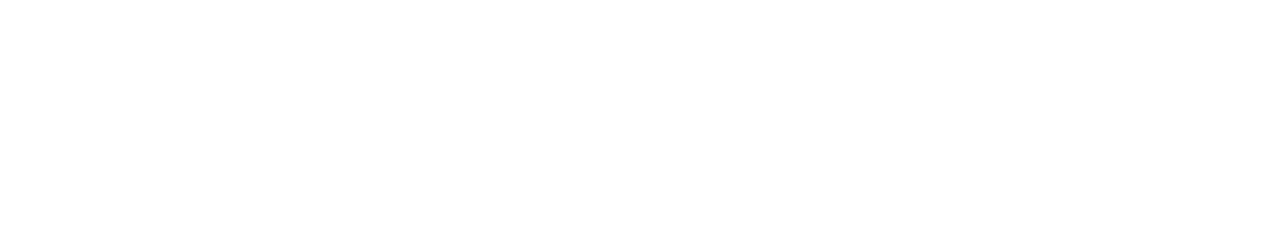
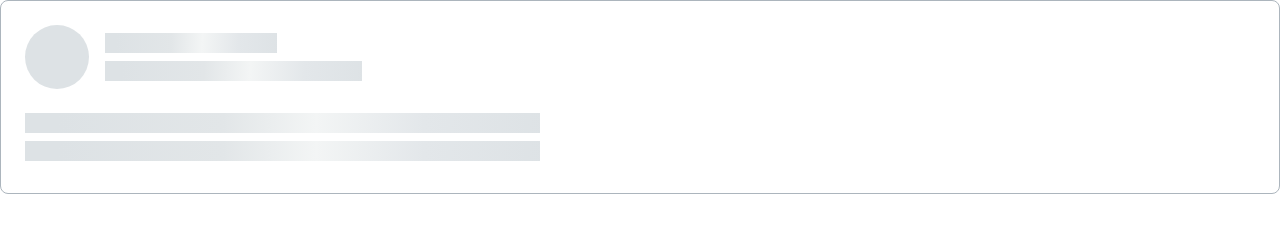
Before and after one commit to js-tasks-ru/htmlcss-20220919_kuzya9, a website: page 04-lection2/02-skeleton/index.html in a window 1280 px wide. Drawn offline with Linux system fonts and the light colour scheme.

Commit message:
skeleton

```diff
--- a/04-lection2/02-skeleton/index.html
+++ b/04-lection2/02-skeleton/index.html
@@ -1,11 +1,24 @@
 <!DOCTYPE html>
 <!-- Страница со скелетоном -->
+<meta charset="utf-8">
 <html lang="ru">
     <head>
         <link rel="stylesheet" href="../../assets/css/main.css">
         <link rel="stylesheet" href="./skeleton.css">
     </head>
     <body>
-
+    <div class="skeleton">
+        <div class="skeleton__header__wrapper">
+            <div class="skeleton__avatar"></div>
+                <div class="skeleton__title__wrapper">
+                    <div class="skeleton__info"></div>
+                    <div class="skeleton__info__2"></div>
+                </div>
+        </div>
+        <div class="skeleton__body_wrapper">
+            <div class="skeleton__body__line"></div>
+            <div class="skeleton__body__line"></div>
+        </div>
+    </div>
     </body>
 </html>
--- a/04-lection2/02-skeleton/skeleton.css
+++ b/04-lection2/02-skeleton/skeleton.css
@@ -0,0 +1,52 @@
+.skeleton {
+    border-radius: 8px;
+    border: solid 1px var(--grey-3);
+}
+.skeleton__header__wrapper {
+    display: flex;
+    align-items: center;
+    gap: 16px;
+    padding: 24px;
+}
+
+.skeleton__avatar {
+    height: 64px;
+    width: 64px;
+    border-radius: 50%;
+    background: var(--grey-2);
+}
+
+.skeleton__title__wrapper {
+    display: flex;
+    flex-direction: column;
+    gap: 8px;
+}
+
+.skeleton__info {
+    height: 20px;
+    width: 172px;
+    background: linear-gradient(92.51deg, #DDE2E5 6.44%, #E2E6E8 38.47%, #F3F5F5 56.48%, #E3E7EA 77.5%, #DDE2E5 102.52%);
+}
+
+.skeleton__info__2 {
+    height: 20px;
+    width: 257px;
+    background: linear-gradient(92.51deg, #DDE2E5 6.44%, #E2E6E8 38.47%, #F3F5F5 56.48%, #E3E7EA 77.5%, #DDE2E5 102.52%);
+}
+
+.skeleton__body_wrapper {
+    display: flex;
+    flex-direction: column;
+    gap: 8px;
+}
+
+.skeleton__body__line {
+    height: 20px;
+    width: 515px;
+    margin: 0 40px 0 24px;
+    background: linear-gradient(92.51deg, #DDE2E5 6.44%, #E2E6E8 38.47%, #F3F5F5 56.48%, #E3E7EA 77.5%, #DDE2E5 102.52%);
+}
+
+.skeleton__body__line:last-child {
+    margin: 0 40px 32px 24px;
+}
```
